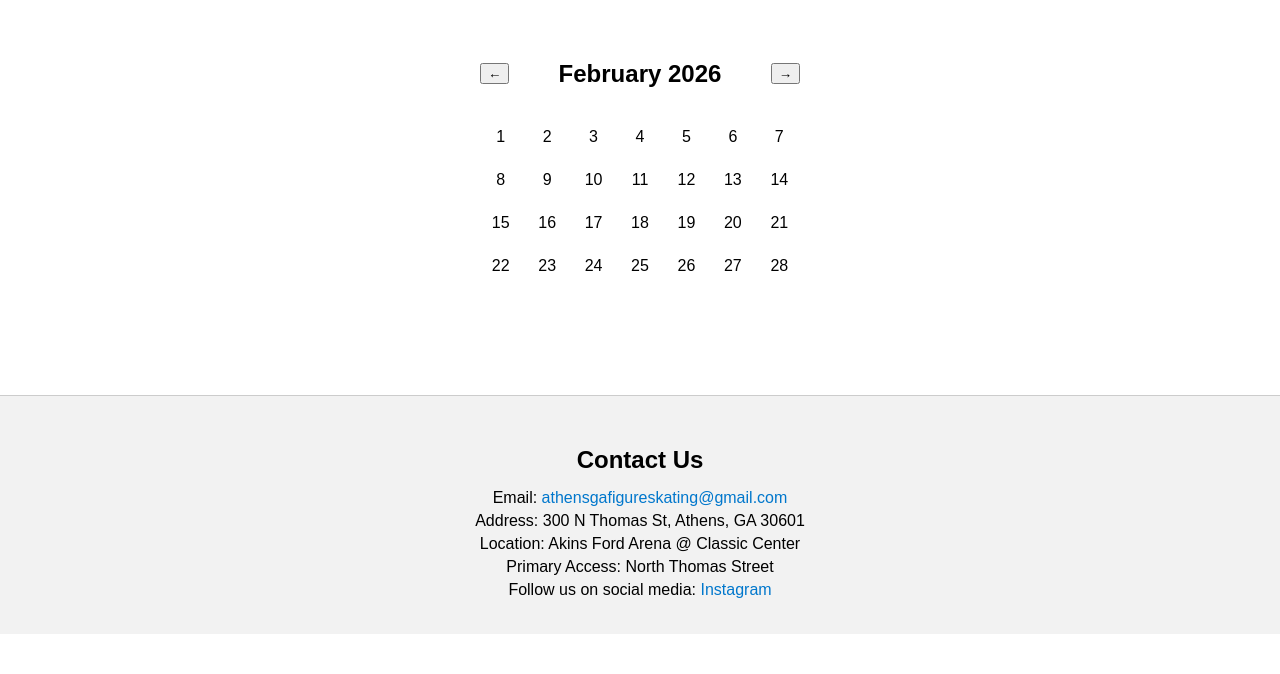
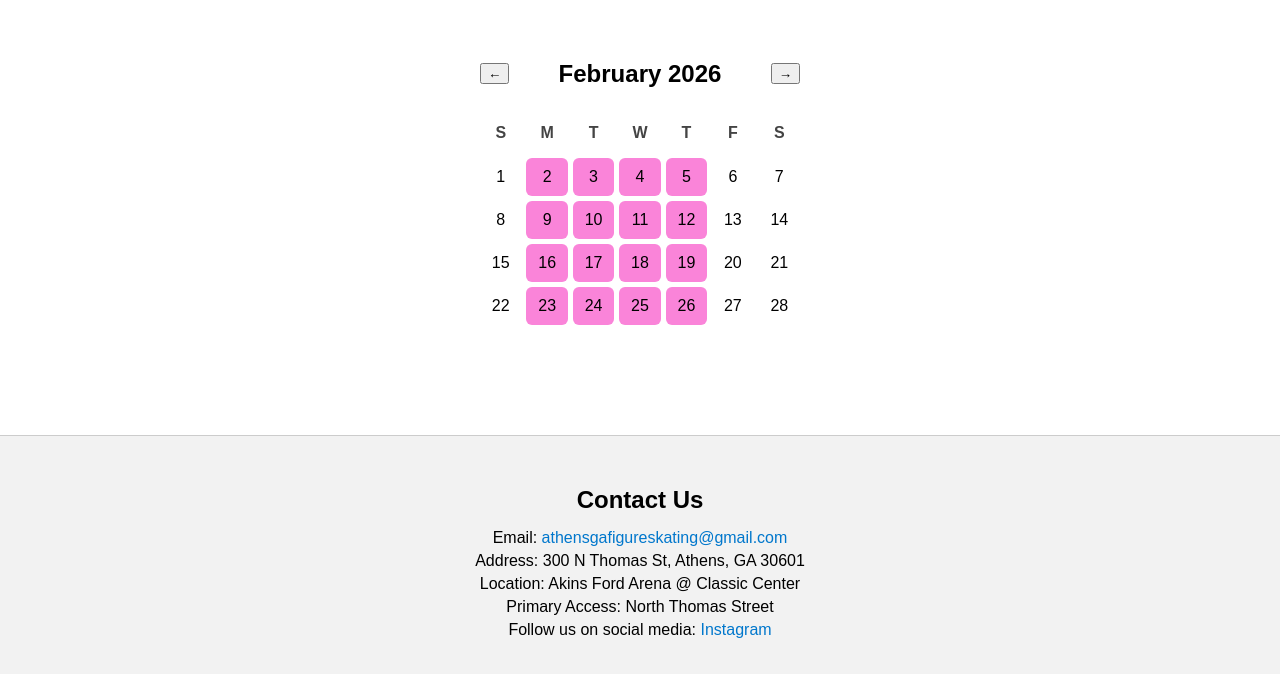
Before and after one commit to ucgmae47/skating_site, a Flask app: page /schedule in a window 1280 px wide. Shown: the part 128-802 px from the top of the page. Before the commit the page ends 762 px from the top, so only its background shows below. Run offline with Flask 3, Linux system fonts and the light colour scheme; data that the repository does not hold is empty.

Commit message:
functioning calendar and migrated database

```diff
--- a/app.py
+++ b/app.py
@@ -4,7 +4,7 @@ from werkzeug.security import generate_password_hash, check_password_hash
 from flask import request, redirect, url_for, flash, session, jsonify
 
 app = Flask(__name__)
-app.config["SQLALCHEMY_DATABASE_URI"] = "sqlite:///skating.db"
+app.config["SQLALCHEMY_DATABASE_URI"] = "mysql+pymysql://root@localhost/skating"
 app.config["SQLALCHEMY_TRACK_MODIFICATIONS"] = False
 app.secret_key = "ucgmae47"
 
@@ -16,7 +16,8 @@ class User(db.Model):
     last_name = db.Column(db.String(100), nullable=False)
     email = db.Column(db.String(120), unique=True, nullable=False)
     phone = db.Column(db.String(20), nullable=True)
-    password_hash = db.Column(db.String(128), nullable=False)
+    password_hash = db.Column(db.Text, nullable=False)
+    admin = db.Column(db.Boolean, default=False)
 
     def set_password(self, password):
         self.password_hash = generate_password_hash(password)
@@ -53,7 +54,8 @@ class Image(db.Model):
     def __repr__(self):
         return f'id: {self.id}, file_name: {self.file_name}'
 
-class Date(db.Model):
+class DateException(db.Model):
+    __tablename__ = 'date_exception'
     id = db.Column(db.Integer, primary_key=True)
     day = db.Column(db.Integer, nullable=False)
     month = db.Column(db.Integer, nullable=False)
@@ -74,7 +76,8 @@ def home():
 
 @app.route("/schedule")
 def schedule():
-    return render_template("schedule.html", events=load_events())
+    days = ['S', 'M', 'T', 'W', 'T', 'F', 'S']
+    return render_template("schedule.html", events=load_events(), days=days)
 
 @app.route("/officers")
 def officers():
@@ -119,6 +122,7 @@ def login():
             session['user_id'] = user.id
             session['first_name'] = user.first_name
             session['last_name'] = user.last_name
+            session['admin'] = user.admin
             return redirect(url_for("home"))
 
     return render_template("login.html")
@@ -136,10 +140,10 @@ def update_calendar():
     year = data['year']
 
     if data['add'] == True:
-        db.session.add(Date(day=day, month=month, year=year))
+        db.session.add(DateException(day=day, month=month, year=year))
         db.session.commit()
     else:
-        date = Date.query.filter_by(day=day, month=month, year=year).first()
+        date = DateException.query.filter_by(day=day, month=month, year=year).first()
         db.session.delete(date)
         db.session.commit()
 
@@ -151,7 +155,7 @@ def update_month():
     month = data['month']
     year = data['year']
 
-    dates = Date.query.filter_by(month=month, year=year)
+    dates = DateException.query.filter_by(month=month, year=year)
 
     days = [d.day for d in dates]
 
@@ -159,5 +163,10 @@ def update_month():
         "days": days
     })
 
+@app.route("/is_admin")
+def is_admin():
+    admin = session.get("admin", False)
+    return jsonify({"admin": admin})
+
 if __name__ == "__main__":
     app.run(host="0.0.0.0", port=8000, debug=True)
--- a/static/style.css
+++ b/static/style.css
@@ -130,7 +130,7 @@ footer a:hover {
 .carousel-track {
     display: flex;
     width: max-content;
-    animation: scroll 60s linear infinite;
+    animation: scroll 180s linear infinite;
 }
 
 .carousel-slide {
@@ -166,6 +166,21 @@ footer a:hover {
     align-items: center;
 }
 
+.calendar-weekdays {
+    display: grid;
+    grid-template-columns: repeat(7, 1fr);
+    gap: 5px;
+    margin-top: 10px;
+    margin-bottom: 5px;
+}
+.calendar-weekdays div {
+    text-align: center;
+    font-weight: bold;
+    padding: 6px 0;
+    color: #444;
+    border-radius: 6px;
+}
+
 .calendar-grid {
     display: grid;
     grid-template-columns: repeat(7, 1fr);
@@ -183,8 +198,8 @@ footer a:hover {
     background-color: #fa84d9;
 }
 
-.calendar-day:not(.selected):hover {
-    background-color: #3bc1e3;
+.calendar-day:not(.selected):hover{
+    background-color: rgba(59, 193, 227, 0.3);
 }
 
 .calendar-day:hover {
--- a/templates/home.html
+++ b/templates/home.html
@@ -13,6 +13,11 @@
                 <img src="{{ url_for('static', filename=image.file_name) }}">
             </div>
             {% endfor %}
+            {% for image in images %}
+            <div class="carousel-slide">
+                <img src="{{ url_for('static', filename=image.file_name) }}">
+            </div>
+            {% endfor %}
         </div>
     </div>
     <div class="club-container">
@@ -22,7 +27,6 @@
                 allowfullscreen>
             </iframe>
         </div>
-
         <div class="club-description">
             Lorem ipsum dolor sit amet, consectetur adipiscing elit.
         </div>
--- a/templates/layout.html
+++ b/templates/layout.html
@@ -40,6 +40,5 @@
             </p>
         </div>
     </footer>
-    <script src={{ url_for('static', filename='calendar.js') }}></script>
 </body>
 </html>
--- a/templates/schedule.html
+++ b/templates/schedule.html
@@ -29,6 +29,12 @@
             <h2 id="monthLabel"></h2>
             <button id="nextMonth">→</button>
         </div>
+        <div class="calendar-weekdays" id="calendarWeekdays">
+            {% for day in days %}
+                <div>{{ day }}</div>
+            {% endfor %}
+        </div>
         <div class="calendar-grid" id="calendarGrid"></div>
     </div>
+    <script src={{ url_for('static', filename='calendar.js') }}></script>
 {% endblock %}
--- a/templates/signup.html
+++ b/templates/signup.html
@@ -5,7 +5,6 @@
 {% block content %}
 <h2>Sign Up</h2>
 
-<!-- Flashed messages -->
 {% with messages = get_flashed_messages(with_categories=true) %}
   {% if messages %}
     {% for category, message in messages %}
```
Also changed, not shown: static/calendar.js (+36 -17 lines), 1 other file. Lines whose indentation alone changed are shown as unchanged.
